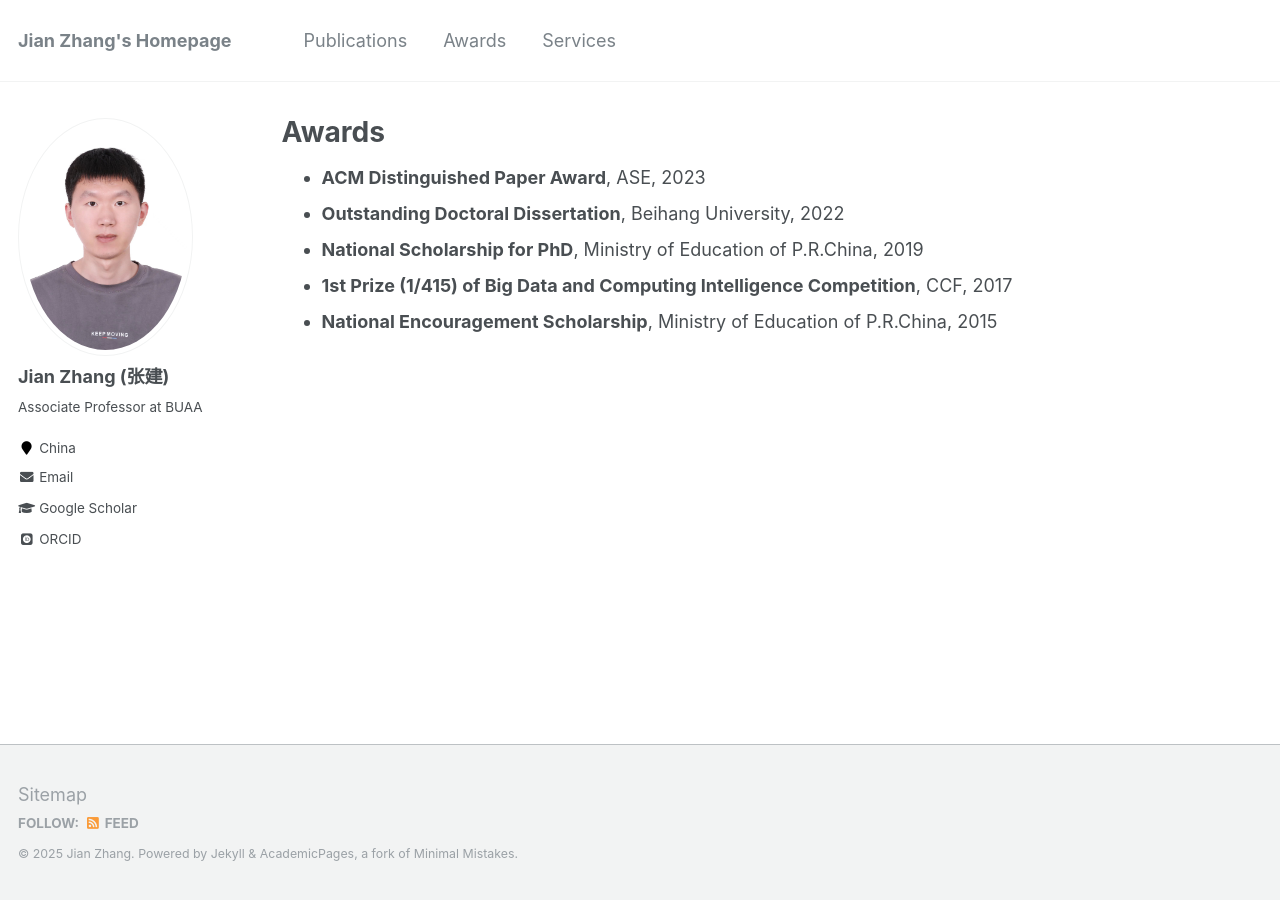
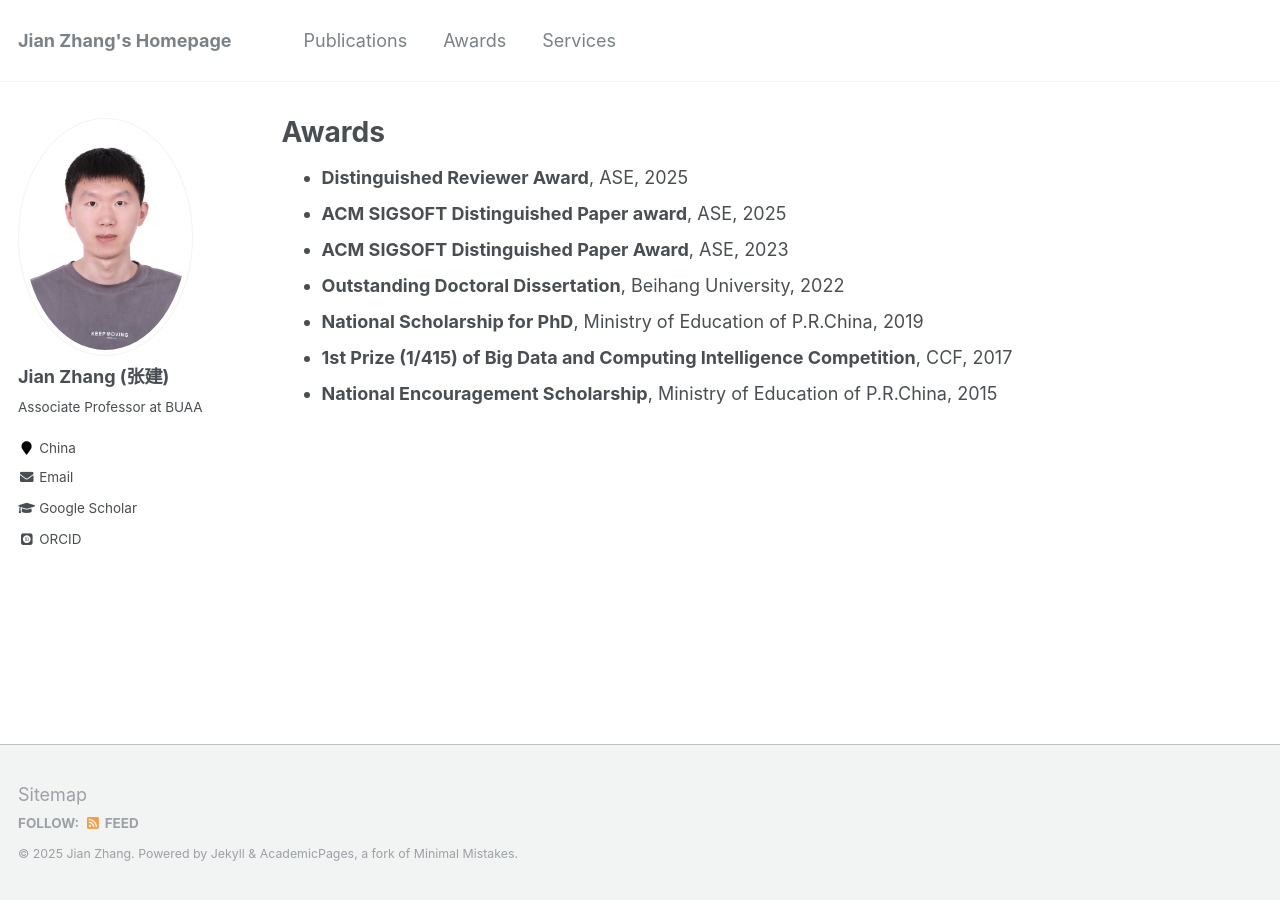
Before and after one commit to zhangj111/zhangj111.github.io, a Jekyll site: the page built from _pages/awards.md, in a window 1280 px wide. Built offline with Jekyll 4.4.1, drawn with Linux system fonts in a browser that asks for light colours; some web fonts are replaced.

Commit message:
Update awards.md

```diff
--- a/_pages/awards.md
+++ b/_pages/awards.md
@@ -7,8 +7,9 @@ redirect_from:
   - /awards
   - /awards.html
 ---
-
-- **ACM Distinguished Paper Award**, ASE, 2023
+- **Distinguished Reviewer Award**, ASE, 2025
+- **ACM SIGSOFT Distinguished Paper award**, ASE, 2025
+- **ACM SIGSOFT Distinguished Paper Award**, ASE, 2023
 - **Outstanding Doctoral Dissertation**, Beihang University, 2022
 - **National Scholarship for PhD**, Ministry of Education of P.R.China, 2019
 - **1st Prize (1/415) of Big Data and Computing Intelligence Competition**, CCF, 2017
```
